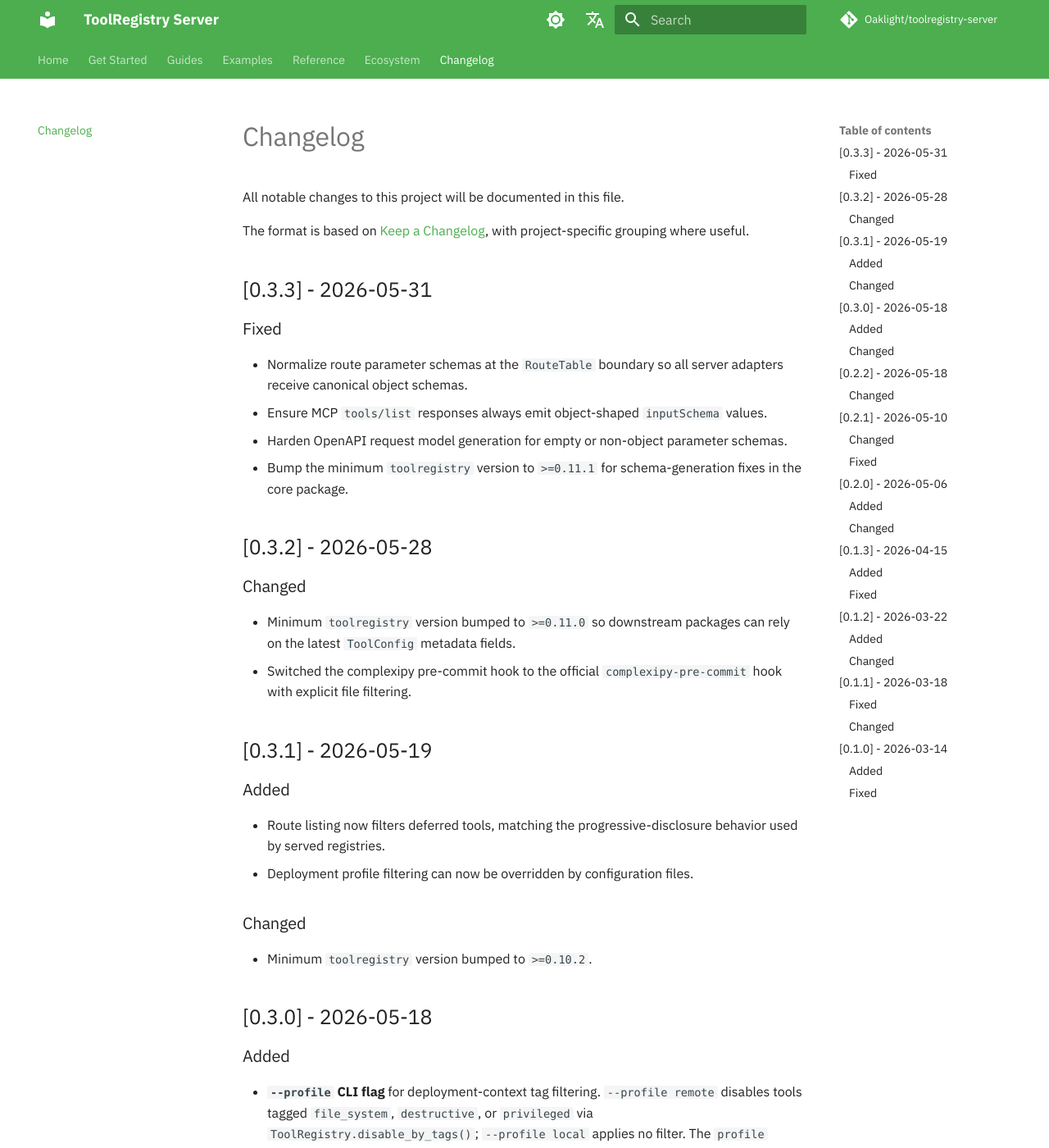
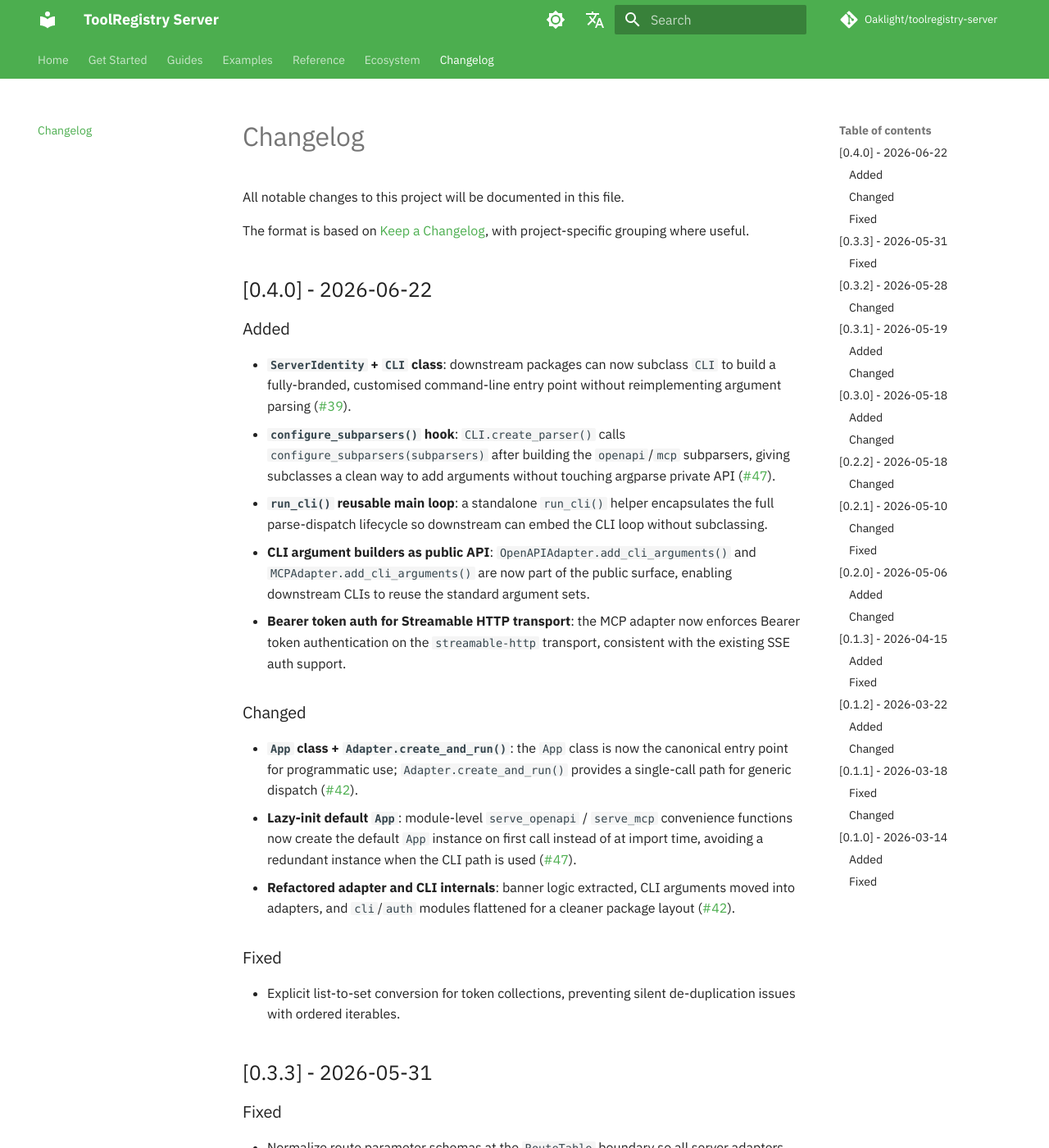
Before and after one commit to Oaklight/toolregistry-server, an MkDocs documentation site: the page built from docs/changelog.md, in a window 1280 px wide and 1400 px high. Shown: the whole window at 82% size. Built offline with MkDocs 1.6.1 and Material for MkDocs 9.7.7, drawn with Linux system fonts in a browser that asks for light colours; some web fonts are replaced; comment, search, counter and statistics services are not loaded.

Commit message:
docs(changelog): add v0.4.0 entry

```diff
--- a/docs/changelog.md
+++ b/docs/changelog.md
@@ -3,6 +3,26 @@
 All notable changes to this project will be documented in this file.
 
 The format is based on [Keep a Changelog](https://keepachangelog.com/en/1.1.0/), with project-specific grouping where useful.
+
+## [0.4.0] - 2026-06-22
+
+### Added
+
+- **`ServerIdentity` + `CLI` class**: downstream packages can now subclass `CLI` to build a fully-branded, customised command-line entry point without reimplementing argument parsing ([#39](https://github.com/Oaklight/toolregistry-server/pull/39)).
+- **`configure_subparsers()` hook**: `CLI.create_parser()` calls `configure_subparsers(subparsers)` after building the `openapi`/`mcp` subparsers, giving subclasses a clean way to add arguments without touching argparse private API ([#47](https://github.com/Oaklight/toolregistry-server/pull/47)).
+- **`run_cli()` reusable main loop**: a standalone `run_cli()` helper encapsulates the full parse-dispatch lifecycle so downstream can embed the CLI loop without subclassing.
+- **CLI argument builders as public API**: `OpenAPIAdapter.add_cli_arguments()` and `MCPAdapter.add_cli_arguments()` are now part of the public surface, enabling downstream CLIs to reuse the standard argument sets.
+- **Bearer token auth for Streamable HTTP transport**: the MCP adapter now enforces Bearer token authentication on the `streamable-http` transport, consistent with the existing SSE auth support.
+
+### Changed
+
+- **`App` class + `Adapter.create_and_run()`**: the `App` class is now the canonical entry point for programmatic use; `Adapter.create_and_run()` provides a single-call path for generic dispatch ([#42](https://github.com/Oaklight/toolregistry-server/pull/42)).
+- **Lazy-init default `App`**: module-level `serve_openapi` / `serve_mcp` convenience functions now create the default `App` instance on first call instead of at import time, avoiding a redundant instance when the CLI path is used ([#47](https://github.com/Oaklight/toolregistry-server/pull/47)).
+- **Refactored adapter and CLI internals**: banner logic extracted, CLI arguments moved into adapters, and `cli`/`auth` modules flattened for a cleaner package layout ([#42](https://github.com/Oaklight/toolregistry-server/pull/42)).
+
+### Fixed
+
+- Explicit list-to-set conversion for token collections, preventing silent de-duplication issues with ordered iterables.
 
 ## [0.3.3] - 2026-05-31
 
```
